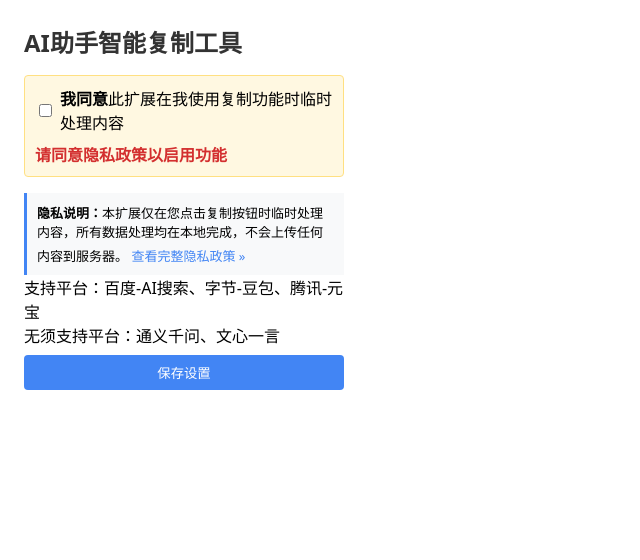
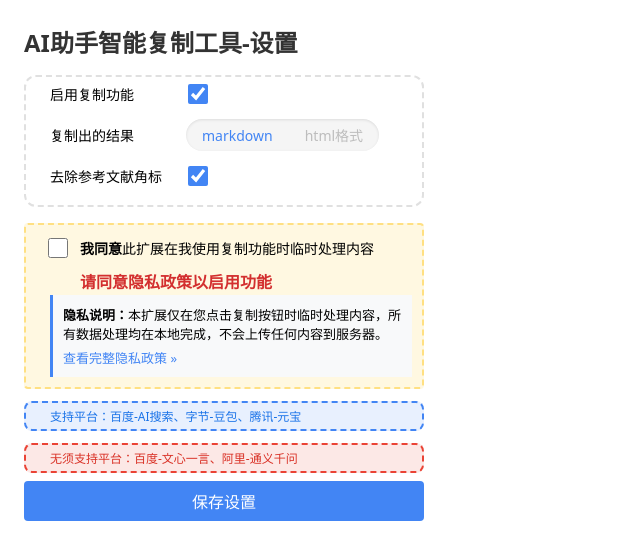
Before and after one commit to guoqw7/ai-result-copy, a website built with webpack: page src/popup/index.html in a window 1280 px wide. Shown: the whole page, without its empty margins (0-640 px from the left). Built offline with nearby package versions, Linux system fonts and the light colour scheme; some packages are replaced by stand-ins of ours.

Commit message:
feat: 美化popup

```diff
--- a/src/content/types.ts
+++ b/src/content/types.ts
@@ -4,6 +4,8 @@
 export interface Config {
   removeReferences: boolean;
   userConsent: boolean; // 添加用户同意选项
+  copyFormat: 'markdown' | 'html'; // 复制格式选项
+  enableCopy: boolean; // 控制复制按钮是否显示
 }
 
 // AI平台配置
--- a/src/popup/index.html
+++ b/src/popup/index.html
@@ -1,12 +1,12 @@
 <!DOCTYPE html>
 <html>
   <head>
-  <meta charset="UTF-8">
-  <meta name="viewport" content="width=device-width, initial-scale=1.0">
+    <meta charset="UTF-8" />
+    <meta name="viewport" content="width=device-width, initial-scale=1.0" />
     <title>AI助手复制工具</title>
     <style>
       body {
-      width: 320px;
+        width: 400px;
         padding: 16px;
         font-family: system-ui, -apple-system, sans-serif;
       }
@@ -17,14 +17,82 @@
       }
       .option-container {
         margin-bottom: 16px;
+        border: 2px dashed #e0e0e0;
+        border-radius: 12px;
+        padding: 4px 16px;
       }
       .checkbox-container {
         display: flex;
         align-items: center;
-      margin-bottom: 8px;
+        margin-bottom: 12px;
+        padding: 0 8px;
+        border-radius: 8px;
+        cursor: pointer !important;
+        transition: background-color 0.2s;
+        font-size: 14px;
       }
-    .checkbox-container input {
-      margin-right: 8px;
+      .checkbox-container:hover {
+        background-color: #f5f5f5;
+      }
+      .checkbox-container input[type='checkbox'] {
+        margin-right: 12px;
+        width: 20px;
+        height: 20px;
+        cursor: pointer;
+        accent-color: #4285f4;
+      }
+      .radio-group {
+        position: relative;
+        display: inline-flex;
+        align-items: center;
+        margin-left: 2px;
+        background-color: #f5f5f5;
+        border-radius: 20px;
+        /* padding: 4px; */
+        box-shadow: inset 0 1px 3px rgba(0, 0, 0, 0.1);
+      }
+      .radio-group input[type='radio'] {
+        display: none;
+      }
+      .radio-group label {
+        position: relative;
+        padding: 6px 16px;
+        font-size: 14px;
+        color: #bdbdbd;
+        cursor: pointer;
+        border-radius: 16px;
+        transition: all 0.3s ease;
+        user-select: none;
+        z-index: 1;
+      }
+      .radio-group label:hover {
+        color: #4285f4;
+      }
+      .label-key {
+        width: 124px;
+        text-align: left;
+        margin-right: 10px;
+      }
+      .radio-group input[type='radio']:checked + label {
+        /* color: #fff; */
+        color: #4285f4;
+      }
+      .radio-group::before {
+        content: '';
+        position: absolute;
+        top: 4px;
+        left: 4px;
+        width: calc(50% - 4px);
+        height: calc(100% - 8px);
+        /* background-color: #4285f4; */
+        border-radius: 16px;
+        transition: all 0.3s ease;
+        z-index: 0;
+      }
+      .radio-group
+        input[type='radio']:nth-of-type(2):checked
+        ~ .radio-group::before {
+        transform: translateX(100%);
       }
       .status {
         margin-top: 8px;
@@ -47,7 +115,7 @@
         background-color: #3367d6;
       }
       .privacy-notice {
-      margin-top: 16px;
+        margin: 2px 0 0 14px;
         padding: 10px;
         background-color: #f8f9fa;
         border-left: 3px solid #4285f4;
@@ -67,39 +135,92 @@
         padding: 10px;
         background-color: #fff8e1;
         border-radius: 4px;
-      border: 1px solid #ffe082;
+        border: 2px dashed #ffe082;
+      }
+      .consent-container .checkbox-container {
+        margin-bottom: 0;
       }
       .disabled-notice {
         color: #d32f2f;
         font-weight: bold;
-      margin-top: 8px;
+        margin: 8px 0 0 44px;
+      }
+      .platforms-info {
+        margin-top: 12px;
+        padding: 4px 24px;
+        background-color: #e8f0fe;
+        border: 2px dashed #4285f4;
+        border-radius: 8px;
+        font-size: 12px;
+        color: #1a73e8;
+        font-weight: 500;
+      }
+      .platforms-info.unsupported {
+        background-color: #fce8e6;
+        border-color: #ea4335;
+        color: #d93025;
+      }
+      #saveButton {
+        font-size: 16px;
       }
     </style>
   </head>
   <body>
-  <h2>AI助手智能复制工具</h2>
+    <h2>AI助手智能复制工具-设置</h2>
+    <div class="option-container">
+      <div class="checkbox-container">
+        <label for="enableCopy" class="label-key">启用复制功能</label>
+        <input type="checkbox" id="enableCopy" checked />
+      </div>
+      <div class="checkbox-container">
+        <label class="label-key">复制出的结果</label>
+        <div class="radio-group">
+          <input
+            type="radio"
+            id="markdownFormat"
+            name="copyFormat"
+            value="markdown"
+            checked
+          />
+          <label for="markdownFormat">markdown</label>
+          <input type="radio" id="htmlFormat" name="copyFormat" value="html" />
+          <label for="htmlFormat">html格式</label>
+        </div>
+      </div>
+      <div class="checkbox-container">
+        <label for="removeReferences" class="label-key">去除参考文献角标</label>
+        <input type="checkbox" id="removeReferences" checked />
+      </div>
+    </div>
 
     <div id="consent-container" class="consent-container">
       <div class="checkbox-container">
-      <input type="checkbox" id="userConsent">
-      <label for="userConsent"><strong>我同意</strong>此扩展在我使用复制功能时临时处理内容</label>
+        <input type="checkbox" id="user-consent" />
+        <label for="user-consent"
+          ><strong>我同意</strong>此扩展在我使用复制功能时临时处理内容</label
+        >
       </div>
-    <div id="consent-status" class="disabled-notice">请同意隐私政策以启用功能</div>
-  </div>
-
-  <div class="option-container" id="options" style="display: none;">
-    <div class="checkbox-container">
-      <input type="checkbox" id="removeReferences" checked>
-      <label for="removeReferences">去除参考文献角标</label>
-    </div>
-    <div id="status" class="status">已启用复制功能</div>
+      <div id="consent-status" class="disabled-notice">
+        请同意隐私政策以启用功能
       </div>
       <div class="privacy-notice">
-    <strong>隐私说明：</strong>本扩展仅在您点击复制按钮时临时处理内容，所有数据处理均在本地完成，不会上传任何内容到服务器。
-    <a href="chrome-extension://EXTENSION_ID/privacy.html" id="privacy-link" target="_blank" class="privacy-link">查看完整隐私政策 »</a>
+        <strong>隐私说明：</strong
+        >本扩展仅在您点击复制按钮时临时处理内容，所有数据处理均在本地完成，不会上传任何内容到服务器。
+        <a
+          href="https://c.guoqw.com/privacy.html"
+          id="privacy-link"
+          target="blank"
+          class="privacy-link"
+          >查看完整隐私政策 »</a
+        >
       </div>
-  <div>支持平台：百度-AI搜索、字节-豆包、腾讯-元宝</div>
-  <div>无须支持平台：通义千问、文心一言</div>
+    </div>
+    <div class="platforms-info">
+      支持平台：百度-AI搜索、字节-豆包、腾讯-元宝
+    </div>
+    <div class="platforms-info unsupported">
+      无须支持平台：百度-文心一言、阿里-通义千问
+    </div>
 
     <button id="saveButton">保存设置</button>
     <script src="popup.js"></script>
--- a/src/popup/index.ts
+++ b/src/popup/index.ts
@@ -1,40 +1,34 @@
 document.addEventListener('DOMContentLoaded', () => {
-  const userConsentCheckbox = document.getElementById('userConsent') as HTMLInputElement;
+  const userConsentCheckbox = document.getElementById('user-consent') as HTMLInputElement;
   const removeReferencesCheckbox = document.getElementById('removeReferences') as HTMLInputElement;
-  const statusDiv = document.getElementById('status') as HTMLDivElement;
+  const enableCopyCheckbox = document.getElementById('enableCopy') as HTMLInputElement;
   const saveButton = document.getElementById('saveButton') as HTMLButtonElement;
-  const optionsDiv = document.getElementById('options') as HTMLDivElement;
   const consentStatusDiv = document.getElementById('consent-status') as HTMLDivElement;
-  const privacyLink = document.getElementById('privacy-link') as HTMLAnchorElement;
-
-  // 设置隐私政策链接的正确URL
-  const extensionId = chrome.runtime.id;
-  privacyLink.href = `chrome-extension://${extensionId}/privacy.html`;
 
   // 从存储中获取配置
-  chrome.storage.local.get(['removeReferences', 'userConsent'], (result) => {
-    // 如果配置存在，使用存储的配置；否则默认为true（去除参考文献角标）
+  chrome.storage.local.get(['removeReferences', 'userConsent', 'copyFormat', 'enableCopy'], (result) => {
+    // 如果配置存在，使用存储的配置；否则使用默认值
     const removeReferences = result.removeReferences !== undefined ? result.removeReferences : true;
     const userConsent = result.userConsent !== undefined ? result.userConsent : false;
+    const enableCopy = result.enableCopy !== undefined ? result.enableCopy : true;
 
     removeReferencesCheckbox.checked = removeReferences;
     userConsentCheckbox.checked = userConsent;
+    enableCopyCheckbox.checked = enableCopy;
 
     // 根据用户同意状态显示或隐藏选项
     if (userConsent) {
-      optionsDiv.style.display = 'block';
       consentStatusDiv.style.display = 'none';
-      updateStatus(removeReferences);
     } else {
-      optionsDiv.style.display = 'none';
       consentStatusDiv.style.display = 'block';
     }
   });
 
-  // 更新状态显示
-  function updateStatus(removeReferences: boolean) {
-    statusDiv.textContent = `已启用复制功能${removeReferences ? '（去除参考文献角标）' : '（保留参考文献角标）'}`;
-  }
+  // 启用复制功能复选框变更事件
+  enableCopyCheckbox.addEventListener('change', () => {
+    const enableCopy = enableCopyCheckbox.checked;
+    chrome.storage.local.set({ enableCopy });
+  });
 
   // 用户同意选项变更事件
   userConsentCheckbox.addEventListener('change', () => {
@@ -44,11 +38,8 @@ document.addEventListener('DOMContentLoaded', () => {
     chrome.storage.local.set({ userConsent }, () => {
       // 根据用户同意状态显示或隐藏选项
       if (userConsent) {
-        optionsDiv.style.display = 'block';
         consentStatusDiv.style.display = 'none';
-        updateStatus(removeReferencesCheckbox.checked);
       } else {
-        optionsDiv.style.display = 'none';
         consentStatusDiv.style.display = 'block';
       }
 
@@ -72,27 +63,29 @@ document.addEventListener('DOMContentLoaded', () => {
   saveButton.addEventListener('click', () => {
     const removeReferences = removeReferencesCheckbox.checked;
     const userConsent = userConsentCheckbox.checked;
+    const enableCopy = enableCopyCheckbox.checked;
+    const copyFormat = document.querySelector('input[name="copyFormat"]:checked') as HTMLInputElement;
 
     // 保存配置到存储
-    chrome.storage.local.set({ removeReferences, userConsent }, () => {
-      updateStatus(removeReferences);
-
-      // 显示保存成功提示
-      statusDiv.textContent = `保存成功！${removeReferences ? '（去除参考文献角标）' : '（保留参考文献角标）'}`;
-
+    chrome.storage.local.set({ removeReferences, userConsent, enableCopy, copyFormat: copyFormat.value }, () => {
       // 向所有标签页发送配置更新消息
       chrome.tabs.query({}, (tabs) => {
         tabs.forEach(tab => {
           if (tab.id) {
             chrome.tabs.sendMessage(tab.id, {
               action: 'updateConfig',
-              config: { removeReferences, userConsent }
+              config: { removeReferences, userConsent, enableCopy, copyFormat: copyFormat.value }
             }).catch(() => {
               // 忽略无法发送消息的错误（可能是某些标签页没有加载content script）
             });
           }
         });
       });
+
+      // 显示保存成功提示
+      saveButton.textContent = '保存成功！';
+      saveButton.style.backgroundColor = '#4caf50';
+      saveButton.disabled = true;
 
       // 1秒后自动关闭popup窗口
       setTimeout(() => {
```
Also changed, not shown: src/content/copy.ts (+18 -9 lines), src/content/index.ts (+17 -7 lines), pnpm-lock.yaml. Lines whose indentation alone changed are shown as unchanged.
